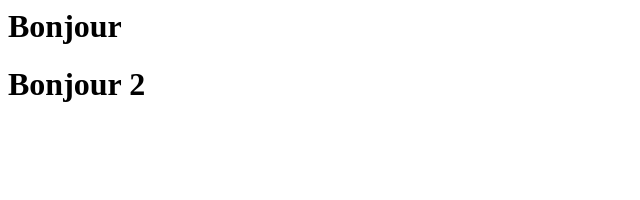
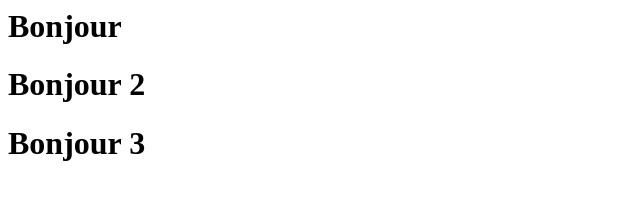
Before and after one commit to dardourMed987/formation0912, a plain HTML site: page index.html in a window 1280 px wide. Shown: the whole page, without its empty margins (0-640 px from the left). Drawn offline with Linux system fonts and the light colour scheme.

Commit message:
commit branche2

```diff
--- a/index.html
+++ b/index.html
@@ -4,5 +4,6 @@
     <body>
         <h1>Bonjour </h1>
         <h1>Bonjour 2</h1>
+		<h1>Bonjour 3</h1>
     </body>
 </html>
```
